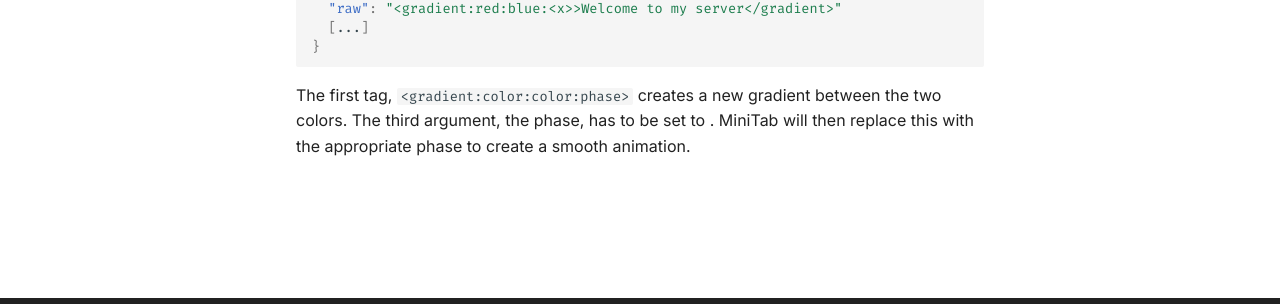
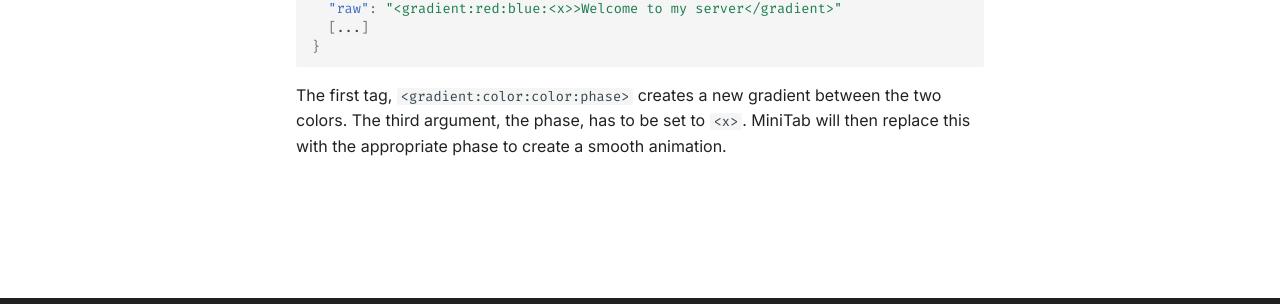
Before and after one commit to PaperMini/Docs, an MkDocs documentation site: the page built from docs/Tab/gradients.md, in a window 1280 px wide. Shown: the part 445-749 px from the top of the page. Built offline with MkDocs 1.6.1 and Material for MkDocs 9.7.7, drawn with Linux system fonts in a browser that asks for light colours; comment, search, counter and statistics services are not loaded.

Commit message:
Tab: actually make the placeholder visible

````diff
--- a/docs/Tab/gradients.md
+++ b/docs/Tab/gradients.md
@@ -14,4 +14,4 @@ feature. The phase is essentially automatically incremented every tick and the g
 ```
 
 The first tag, `<gradient:color:color:phase>` creates a new gradient between the two colors. The third argument, the phase,
-has to be set to <x>. MiniTab will then replace this with the appropriate phase to create a smooth animation.
+has to be set to `<x>`. MiniTab will then replace this with the appropriate phase to create a smooth animation.
````
